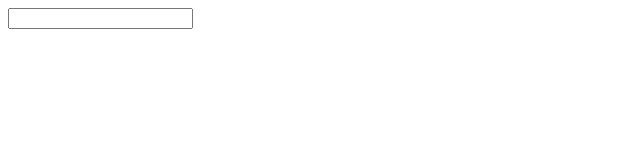
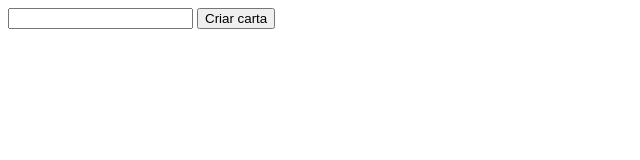
Before and after one commit to AngelicaCSSilva/TRYBE-Projeto-Bonus-Mystery-Letter, a plain HTML site: page index.html in a window 1280 px wide. Shown: the whole page, without its empty margins (0-640 px from the left). Drawn offline with Linux system fonts and the light colour scheme.

Commit message:
3.1- Criado botão para gerar carta.

```diff
--- a/index.html
+++ b/index.html
@@ -12,6 +12,7 @@
     <main>
       <section>
         <input type="text" name="carta-texto" id="carta-texto">
+        <button id="criar-carta">Criar carta</button>
       </section>
       <section>
         <p id="carta-gerada"></p>
```
